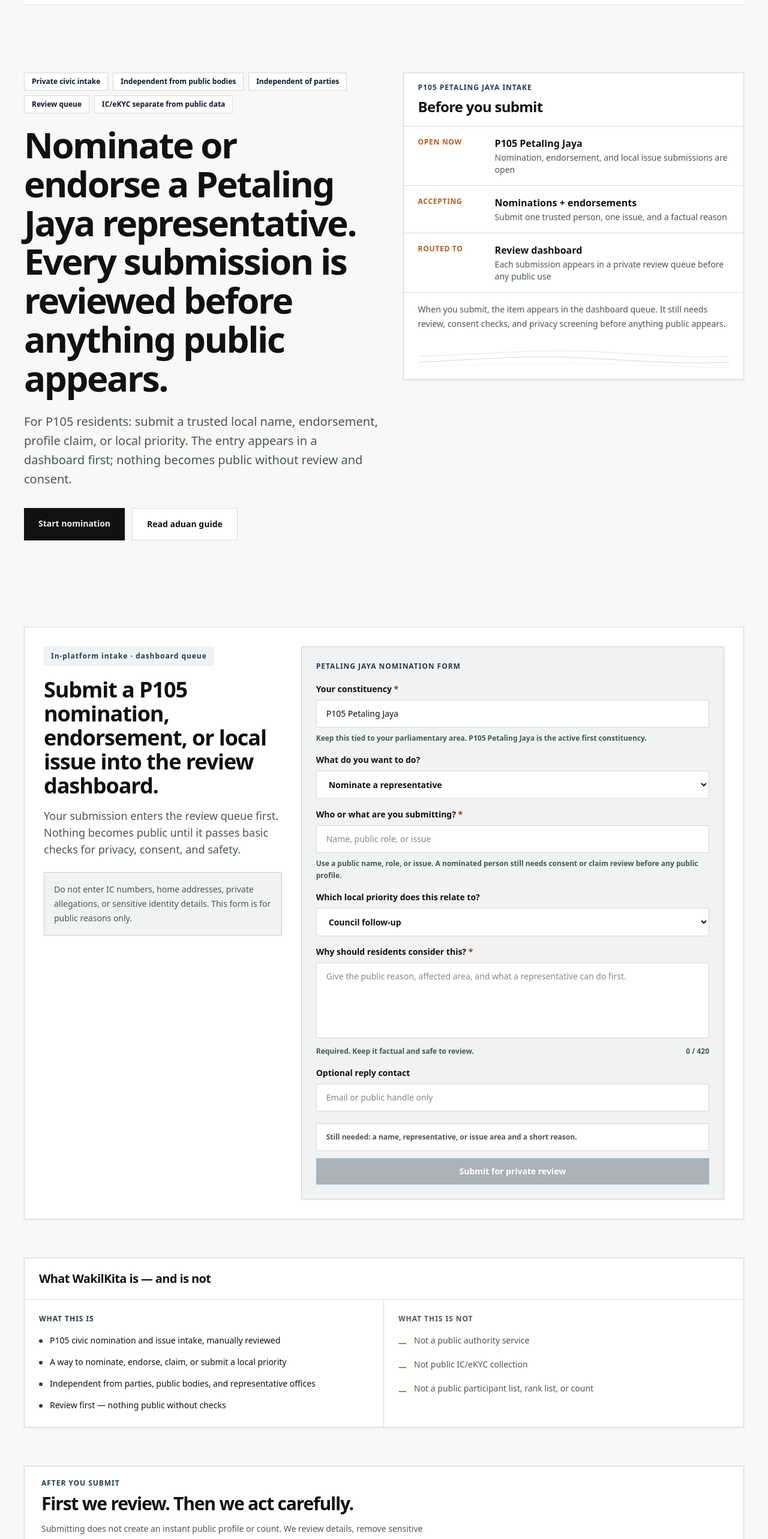
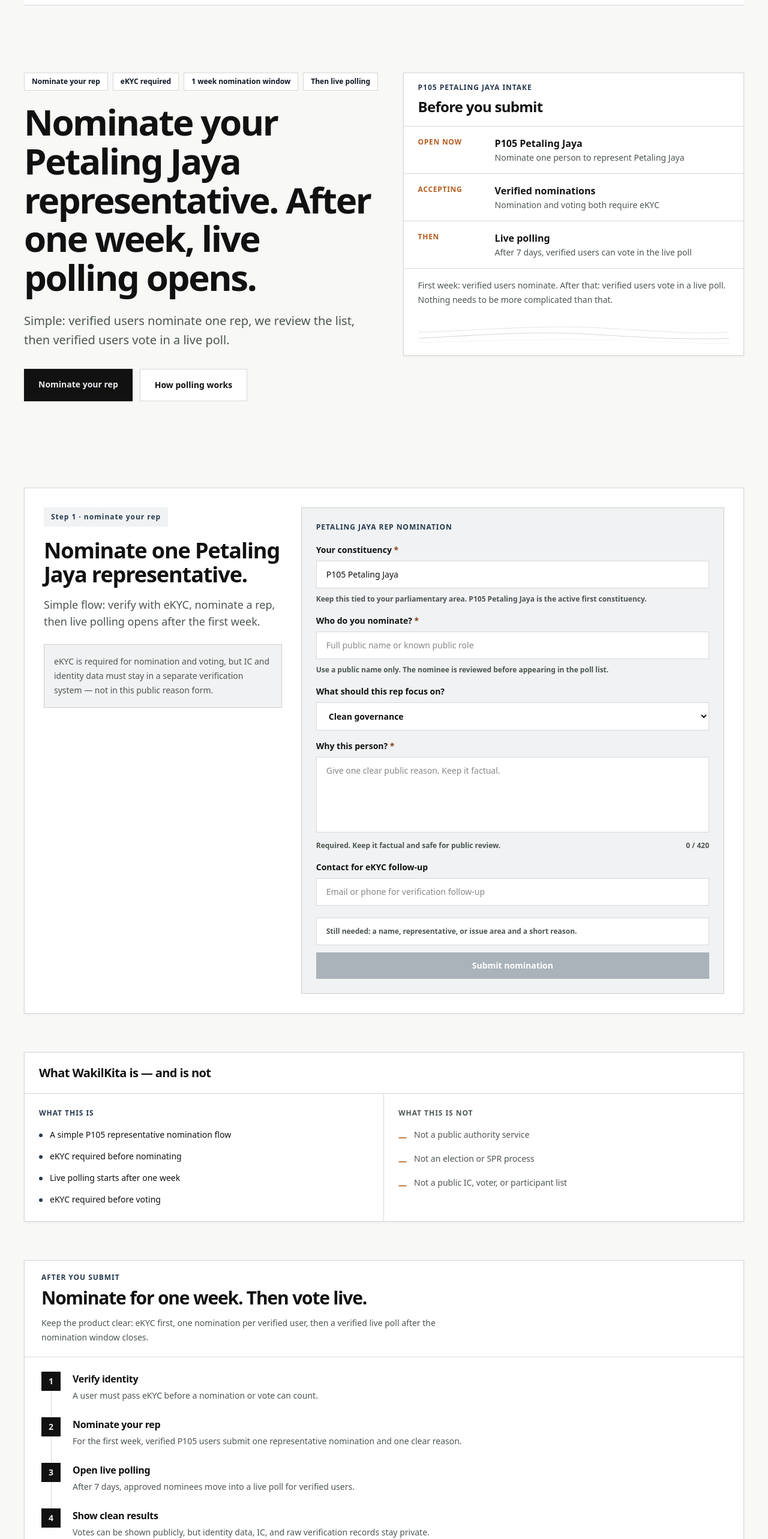
Before and after one commit to amirariff91/wakilkita, a Next.js app: page / in a window 1280 px wide. Shown: the part 80-2646 px from the top of the page at 60% size. Built offline with nearby package versions, Linux system fonts and the light colour scheme.

Commit message:
Simplify WakilKita nomination and polling flow

```diff
--- a/src/app/WakilKitaActionPanel.tsx
+++ b/src/app/WakilKitaActionPanel.tsx
@@ -4,12 +4,12 @@
 import { cleanReviewText, type IntakeType } from "@/lib/review";
 
 const defaultIssues = [
+  "Clean governance",
   "Council follow-up",
   "Walkability and crossings",
   "Transit and access",
   "Local facilities",
   "Cost pressure",
-  "Other local priority",
 ];
 
 function cleanText(value: string, maxLength: number) {
@@ -25,7 +25,7 @@
 
 export function WakilKitaActionPanel() {
   const [constituency, setConstituency] = useState("P105 Petaling Jaya");
-  const [intakeType, setIntakeType] = useState<IntakeType>("Nominate a representative");
+  const intakeType: IntakeType = "Nominate a representative";
   const [personName, setPersonName] = useState("");
   const [issue, setIssue] = useState(defaultIssues[0]);
   const [reason, setReason] = useState("");
@@ -106,16 +106,16 @@
         <div className="grid gap-8 lg:grid-cols-[0.72fr_1.28fr]">
           <div>
             <p className="inline-flex bg-[var(--soft)] px-3 py-2 text-xs font-bold tracking-[0.08em] text-[var(--civic)]">
-              In-platform intake · dashboard queue
+              Step 1 · nominate your rep
             </p>
             <h2 className="mt-5 text-3xl font-bold tracking-[-0.03em] sm:text-4xl">
-              Submit a P105 nomination, endorsement, or local issue into the review dashboard.
+              Nominate one Petaling Jaya representative.
             </h2>
             <p className="mt-4 text-base leading-7 text-[var(--slate)] sm:text-lg">
-              Your submission enters the review queue first. Nothing becomes public until it passes basic checks for privacy, consent, and safety.
+              Simple flow: verify with eKYC, nominate a rep, then live polling opens after the first week.
             </p>
             <div className="mt-6 border border-[var(--line)] bg-[var(--soft)] p-4 text-sm font-medium leading-6 text-[var(--slate)]">
-              Do not enter IC numbers, home addresses, private allegations, or sensitive identity details. This form is for public reasons only.
+              eKYC is required for nomination and voting, but IC and identity data must stay in a separate verification system — not in this public reason form.
             </div>
           </div>
 
@@ -124,7 +124,7 @@
             className="border border-[var(--line)] bg-[var(--soft)] p-5 text-[var(--ink)] sm:p-6"
           >
             <p className="text-xs font-bold uppercase tracking-[0.08em] text-[var(--civic)]">
-              Petaling Jaya nomination form
+              Petaling Jaya rep nomination
             </p>
 
             <label className="mt-5 block text-sm font-bold" htmlFor="constituency">
@@ -144,23 +144,8 @@
               Keep this tied to your parliamentary area. P105 Petaling Jaya is the active first constituency.
             </p>
 
-            <label className="mt-4 block text-sm font-bold" htmlFor="intake-type">
-              What do you want to do?
-            </label>
-            <select
-              id="intake-type"
-              value={intakeType}
-              onChange={(event) => setIntakeType(event.target.value as IntakeType)}
-              className="mt-2 w-full border border-[var(--line)] bg-white px-4 py-3 text-sm font-bold outline-none focus:border-[var(--civic)]"
-            >
-              <option>Nominate a representative</option>
-              <option>Endorse a representative</option>
-              <option>Submit a constituency issue priority</option>
-              <option>Request to claim a representative profile</option>
-            </select>
-
             <label className="mt-4 block text-sm font-bold" htmlFor="person-name">
-              Who or what are you submitting? <span className="text-[var(--amber-text)]">*</span>
+              Who do you nominate? <span className="text-[var(--amber-text)]">*</span>
             </label>
             <input
               id="person-name"
@@ -169,15 +154,15 @@
               maxLength={80}
               required
               aria-describedby="person-name-help"
-              placeholder="Name, public role, or issue"
+              placeholder="Full public name or known public role"
               className="mt-2 w-full border border-[var(--line)] bg-white px-4 py-3 text-sm outline-none focus:border-[var(--civic)]"
             />
             <p id="person-name-help" className="mt-2 text-xs font-semibold leading-5 text-[var(--slate)]">
-              Use a public name, role, or issue. A nominated person still needs consent or claim review before any public profile.
+              Use a public name only. The nominee is reviewed before appearing in the poll list.
             </p>
 
             <label className="mt-4 block text-sm font-bold" htmlFor="priority-area">
-              Which local priority does this relate to?
+              What should this rep focus on?
             </label>
             <select
               id="priority-area"
@@ -191,7 +176,7 @@
             </select>
 
             <label className="mt-4 block text-sm font-bold" htmlFor="reason">
-              Why should residents consider this? <span className="text-[var(--amber-text)]">*</span>
+              Why this person? <span className="text-[var(--amber-text)]">*</span>
             </label>
             <textarea
               id="reason"
@@ -201,12 +186,12 @@
               required
               aria-describedby="reason-help reason-count"
               rows={5}
-              placeholder="Give the public reason, affected area, and what a representative can do first."
+              placeholder="Give one clear public reason. Keep it factual."
               className="mt-2 w-full resize-none border border-[var(--line)] bg-white px-4 py-3 text-sm outline-none focus:border-[var(--civic)]"
             />
             <div className="mt-1.5 flex items-center justify-between gap-4">
               <p id="reason-help" className="text-xs font-semibold leading-5 text-[var(--slate)]">
-                Required. Keep it factual and safe to review.
+                Required. Keep it factual and safe for public review.
               </p>
               <p
                 id="reason-count"
@@ -221,14 +206,14 @@
             </div>
 
             <label className="mt-4 block text-sm font-bold" htmlFor="contact">
-              Optional reply contact
+              Contact for eKYC follow-up
             </label>
             <input
               id="contact"
               value={contact}
               onChange={(event) => setContact(event.target.value)}
               maxLength={120}
-              placeholder="Email or public handle only"
+              placeholder="Email or phone for verification follow-up"
               className="mt-2 w-full border border-[var(--line)] bg-white px-4 py-3 text-sm outline-none focus:border-[var(--civic)]"
             />
 
@@ -239,7 +224,7 @@
                 aria-live="polite"
               >
                 {isReady
-                  ? "Ready to submit into the dashboard queue."
+                  ? "Ready to submit nomination for eKYC and review."
                   : missingFields
                     ? `Still needed: ${missingFields}.`
                     : "Fill in the required fields to continue."}
@@ -252,7 +237,7 @@
               aria-describedby="submit-readiness"
               className="mt-3 w-full bg-[var(--civic)] px-5 py-3 text-sm font-bold text-white disabled:cursor-not-allowed disabled:bg-[rgba(38,58,79,0.35)]"
             >
-              {isSubmitting ? "Saving to review queue..." : "Submit for private review"}
+              {isSubmitting ? "Saving nomination..." : "Submit nomination"}
             </button>
 
             {submitError && (
@@ -267,7 +252,7 @@
             >
               {saved && (
                 <p className="text-sm font-bold text-[var(--civic-dark)]">
-                  Submission saved into the private review queue. Nothing is public yet.
+                  Nomination saved. Next step: eKYC verification before it can count.
                 </p>
               )}
             </div>
--- a/src/app/dashboard/page.tsx
+++ b/src/app/dashboard/page.tsx
@@ -152,7 +152,7 @@
               The intake queue contains named people, resident explanations, risk flags, and review state. It is not a public dashboard and it should not be indexed, copied, or shared.
             </p>
             <div className="mt-6 border border-[var(--line)] bg-[var(--soft)] p-4 text-sm font-medium leading-6 text-[var(--slate)]">
-              Contact details are hidden in this list. IC/eKYC is not collected here. A full production build still needs reviewer accounts, database-backed audit logs, deletion workflows, and separated identity checks.
+              Contact details are hidden in this list. eKYC is required before nominations and votes count, but IC and identity verification records must stay in a separate system.
             </div>
           </div>
 
--- a/src/app/layout.tsx
+++ b/src/app/layout.tsx
@@ -5,17 +5,17 @@
   metadataBase: new URL("https://wakilkita.arusdigital.com"),
   title: "WakilKita — Petaling Jaya civic intake",
   description:
-    "P105 Petaling Jaya civic nomination and issue intake. Not a public authority service, not a public ranking, and not a party tool.",
+    "P105 Petaling Jaya rep nominations with eKYC-gated live polling after one week. Not a public authority service, election process, or party tool.",
   openGraph: {
     title: "WakilKita — P105 Petaling Jaya civic intake",
     description:
-      "P105 Petaling Jaya intake for local nominations, endorsements, and issue priorities. Not a public authority service and not a party tool.",
+      "P105 Petaling Jaya rep nominations with eKYC-gated live polling after one week. Not a public authority service or party tool.",
     images: [{ url: "/og/wakilkita-pj-og.png", width: 1200, height: 630, alt: "WakilKita constituency intake" }],
   },
   twitter: {
     card: "summary_large_image",
-    title: "WakilKita — P105 Petaling Jaya nomination review",
-    description: "Petaling Jaya intake for nominations and issue priorities. Review first, public later.",
+    title: "WakilKita — P105 Petaling Jaya live polling",
+    description: "Petaling Jaya rep nominations first, live polling after one week.",
     images: ["/og/wakilkita-pj-og.png"],
   },
 };
--- a/src/app/page.tsx
+++ b/src/app/page.tsx
@@ -3,70 +3,69 @@
 import { P105LineMotif } from "./WakilKitaMark";
 
 const boundaryChips = [
-  "Private civic intake",
-  "Independent from public bodies",
-  "Independent of parties",
-  "Review queue",
-  "IC/eKYC separate from public data",
+  "Nominate your rep",
+  "eKYC required",
+  "1 week nomination window",
+  "Then live polling",
 ];
 
 const intakeFacts = [
   {
     label: "Open now",
     value: "P105 Petaling Jaya",
-    note: "Nomination, endorsement, and local issue submissions are open",
+    note: "Nominate one person to represent Petaling Jaya",
   },
   {
     label: "Accepting",
-    value: "Nominations + endorsements",
-    note: "Submit one trusted person, one issue, and a factual reason",
+    value: "Verified nominations",
+    note: "Nomination and voting both require eKYC",
   },
   {
-    label: "Routed to",
-    value: "Review dashboard",
-    note: "Each submission appears in a private review queue before any public use",
+    label: "Then",
+    value: "Live polling",
+    note: "After 7 days, verified users can vote in the live poll",
   },
 ];
 
 const reviewSteps = [
   {
     n: "1",
-    title: "Record the submission",
-    body: "Your nomination, endorsement, or issue is saved into the dashboard queue for review. No email handoff is used.",
+    title: "Verify identity",
+    body: "A user must pass eKYC before a nomination or vote can count.",
   },
   {
     n: "2",
-    title: "Check constituency scope",
-    body: "We confirm the name, issue, or claim belongs to P105 Petaling Jaya.",
+    title: "Nominate your rep",
+    body: "For the first week, verified P105 users submit one representative nomination and one clear reason.",
   },
   {
     n: "3",
-    title: "Remove unsafe or private details",
-    body: "Addresses, IC numbers, private allegations, and unnecessary personal data are removed before any public use.",
+    title: "Open live polling",
+    body: "After 7 days, approved nominees move into a live poll for verified users.",
   },
   {
     n: "4",
-    title: "Contact before public profile",
-    body: "Named people are contacted and may request correction or removal before any public profile is considered.",
+    title: "Show clean results",
+    body: "Votes can be shown publicly, but identity data, IC, and raw verification records stay private.",
   },
 ];
 
 const privacyBlocks = [
   {
-    heading: "Contact details stay private during review",
-    body: "Your reply contact is used only to follow up on your submission. It is not published, not shared with named persons, and not visible publicly.",
+    heading: "eKYC gates nomination and voting",
+    body: "Only verified users can nominate or vote. Verification data is kept separate from public poll data.",
   },
   {
-    heading: "Dashboard first, public later",
-    body: "Submissions appear in a review dashboard first. Public pages should show only approved, consent-safe information.",
+    heading: "One week to nominate",
+    body: "The first phase is nomination only. After the first week, nominations close and live polling opens.",
   },
   {
-    heading: "No participant lists sold or shared",
-    body: "WakilKita does not sell, share, or transfer submission records to parties, employers, representative offices, or campaign teams.",
+    heading: "No public voter list",
+    body: "Poll totals can be public, but voter identities and verification details are not shown or shared.",
   },
   {
-    heading: "No public totals in this phase",
-    body: "Public counts, rankings, and popularity indicators stay closed until the verification method is clear.",
+    heading: "Simple public promise",
+    body: "Nominate first, vote later, verify both times, and keep private identity data out of public pages.",
   },
 ];
 
@@ -99,7 +98,7 @@
       </div>
       <div className="border-t border-[var(--line)] px-6 py-4">
         <p className="text-sm leading-6 text-[var(--slate)]">
-          When you submit, the item appears in the dashboard queue. It still needs review, consent checks, and privacy screening before anything public appears.
+          First week: verified users nominate. After that: verified users vote in a live poll. Nothing needs to be more complicated than that.
         </p>
       </div>
       <div className="px-6 pb-4 text-[var(--civic)]">
@@ -111,16 +110,16 @@
 
 function WhatIsSection() {
   const isItems = [
-    "P105 civic nomination and issue intake, manually reviewed",
-    "A way to nominate, endorse, claim, or submit a local priority",
-    "Independent from parties, public bodies, and representative offices",
-    "Review first — nothing public without checks",
+    "A simple P105 representative nomination flow",
+    "eKYC required before nominating",
+    "Live polling starts after one week",
+    "eKYC required before voting",
   ];
 
   const isNotItems = [
     "Not a public authority service",
-    "Not public IC/eKYC collection",
-    "Not a public participant list, rank list, or count",
+    "Not an election or SPR process",
+    "Not a public IC, voter, or participant list",
   ];
 
   return (
@@ -194,10 +193,10 @@
             id="review-journey-heading"
             className="mt-2 text-2xl font-bold tracking-[-0.04em] text-[var(--ink)] sm:text-3xl"
           >
-            First we review. Then we act carefully.
+            Nominate for one week. Then vote live.
           </h2>
           <p className="mt-3 max-w-2xl text-sm font-medium leading-6 text-[var(--slate)]">
-            Submitting does not create an instant public profile or count. We review details, remove sensitive information, and contact named people before anything public appears.
+            Keep the product clear: eKYC first, one nomination per verified user, then a verified live poll after the nomination window closes.
           </p>
         </div>
         <ol className="px-6 py-6 sm:px-7">
@@ -234,16 +233,16 @@
     >
       <div className="mx-auto max-w-4xl px-5 sm:px-8 lg:px-10">
         <p className="text-xs font-bold uppercase tracking-[0.08em] text-[var(--civic)]">
-          Privacy model
+          Simple rules
         </p>
         <h2
           id="privacy-heading"
           className="mt-3 text-3xl font-bold tracking-[-0.05em] text-[var(--ink)] sm:text-4xl"
         >
-          Plain rules before anything public.
+          Verify people. Keep identity private.
         </h2>
         <p className="mt-4 text-base leading-7 text-[var(--slate)]">
-          Trust starts with simple rules: manual review, no IC/eKYC in public submissions, no public participant lists, and no public counts until verification is ready.
+          Trust starts with a simple rule: nomination and voting require eKYC, but IC and verification records never become public poll content.
         </p>
         <div className="mt-8 divide-y divide-[var(--line)] border border-[var(--line)] bg-white">
           {privacyBlocks.map(({ heading, body }) => (
@@ -284,23 +283,23 @@
                 ))}
               </div>
               <h1 className="max-w-4xl text-4xl font-bold leading-[1.08] tracking-[-0.04em] text-[var(--ink)] sm:text-5xl lg:text-6xl">
-                Nominate or endorse a Petaling Jaya representative. Every submission is reviewed before anything public appears.
+                Nominate your Petaling Jaya representative. After one week, live polling opens.
               </h1>
               <p className="mt-6 max-w-2xl text-lg leading-8 text-[var(--slate)] sm:text-xl">
-                For P105 residents: submit a trusted local name, endorsement, profile claim, or local priority. The entry appears in a dashboard first; nothing becomes public without review and consent.
+                Simple: verified users nominate one rep, we review the list, then verified users vote in a live poll.
               </p>
               <div className="mt-8 flex flex-col gap-3 sm:flex-row">
                 <a
                   href="#take-part"
                   className="bg-[var(--ink)] px-6 py-4 text-center text-sm font-bold text-[var(--mint)] shadow-[0_1px_3px_rgba(0,0,0,0.12)]"
                 >
-                  Start nomination
+                  Nominate your rep
                 </a>
                 <a
-                  href="/petaling-jaya/aduan"
+                  href="#how-it-works"
                   className="border border-[var(--line)] bg-white px-6 py-4 text-center text-sm font-bold text-[var(--ink)]"
                 >
-                  Read aduan guide
+                  How polling works
                 </a>
               </div>
             </div>
--- a/src/lib/queue.ts
+++ b/src/lib/queue.ts
@@ -1,8 +1,4 @@
-export type IntakeType =
-  | "Nominate a representative"
-  | "Endorse a representative"
-  | "Submit a constituency issue priority"
-  | "Request to claim a representative profile";
+export type IntakeType = "Nominate a representative";
 
 export type ReviewStatus = "submitted" | "needs-review" | "duplicate-check" | "consent-needed" | "approved" | "declined";
 
--- a/src/lib/review.ts
+++ b/src/lib/review.ts
@@ -1,8 +1,5 @@
 export const intakeTypes = [
   "Nominate a representative",
-  "Endorse a representative",
-  "Submit a constituency issue priority",
-  "Request to claim a representative profile",
 ] as const;
 
 export type IntakeType = (typeof intakeTypes)[number];
@@ -99,8 +96,9 @@
   return /\b\d{6}-?\d{2}-?\d{4}\b/.test(value);
 }
 
-function needsConsent(intakeType: IntakeType) {
-  return intakeType !== "Submit a constituency issue priority";
+function needsConsent(intakeType?: IntakeType) {
+  void intakeType;
+  return true;
 }
 
 export function detectRiskFlags(entry: Pick<IntakeDraft, "intakeType" | "nameOrRole" | "reason" | "replyContact">) {
@@ -141,7 +139,7 @@
 
   const rawText = Object.values(draft).join(" ");
   if (containsIcNumber(rawText)) {
-    issues.push({ field: "form", message: "Do not submit IC numbers here. Identity checks must stay separate from support and preference data." });
+    issues.push({ field: "form", message: "Do not submit IC numbers here. eKYC must happen in a separate verified identity flow." });
   }
 
   return {
```
